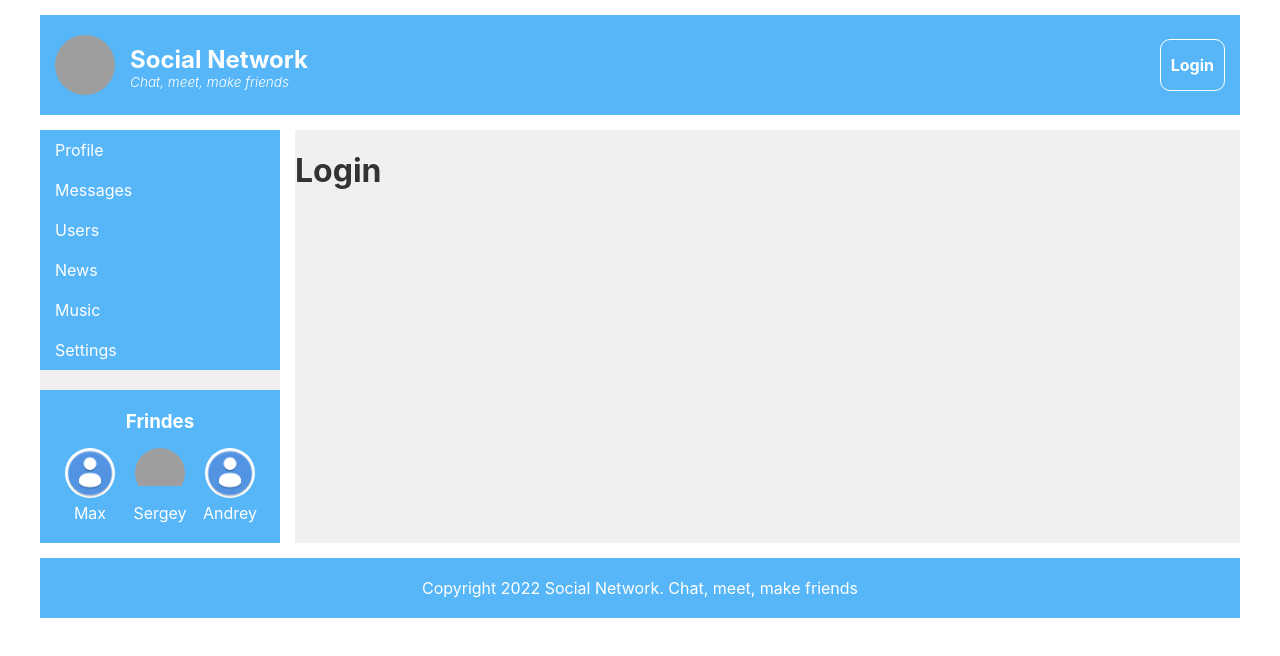
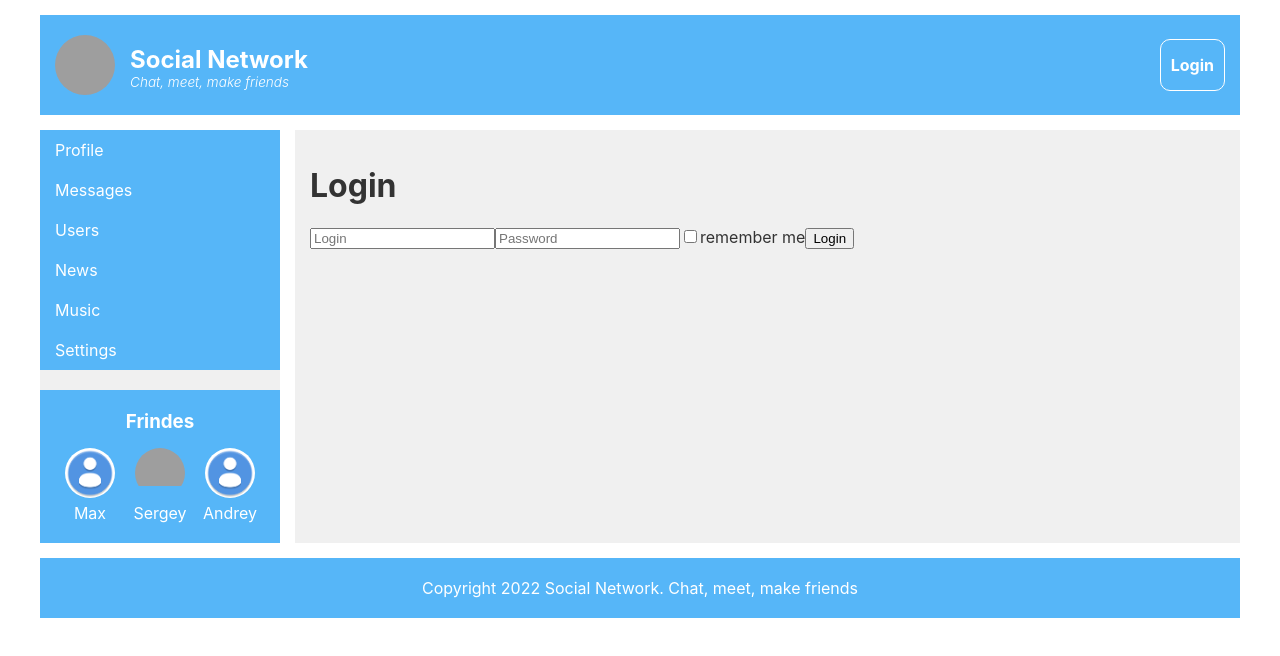
Before and after one commit to kartmax/react-social-network, a React (Create React App) app: page /login in a window 1280 px wide. Shown: the top 656 px of the page. Built offline with nearby package versions, Linux system fonts and the light colour scheme; no server answers; grey boxes are pictures that could not be loaded.

Commit message:
redux-form

```diff
--- a/package.json
+++ b/package.json
@@ -13,6 +13,7 @@
     "react-router-dom": "^6.2.1",
     "react-scripts": "5.0.0",
     "redux": "^4.1.2",
+    "redux-form": "^8.3.8",
     "redux-thunk": "^2.4.1",
     "web-vitals": "^2.1.4"
   },
--- a/src/components/Login/Login.jsx
+++ b/src/components/Login/Login.jsx
@@ -1,8 +1,31 @@
+import styles from './Login.module.css'
+import { Field, reduxForm } from 'redux-form'
 
+const LoginForm = (props) => {
+   return (
+      <form onSubmit={props.handleSubmit} action="">
+         <Field type="text" placeholder='Login' name='login' component='input' />
+         <Field type="text" placeholder='Password' name='password' component='input' />
+         <Field id="remebmerMe" type="checkbox" name='remebmerMe' component='input' />
+         <label htmlFor="remebmerMe">remember me</label>
+         <button>Login</button>
+      </form>
+   )
+}
+
+const LoginReduxFormContainer = reduxForm({
+   form: 'login'
+ })(LoginForm)
 
 const Login = (props) => {
+   const onSubmit = (formData) => {
+      console.log(formData)
+   }
    return (
-      <h1>Login</h1>
+      <div className={styles.login_wrap}>
+         <h1>Login</h1>
+         <LoginReduxFormContainer onSubmit={onSubmit} />
+      </div>
    )
 }
 
--- /dev/null
+++ b/src/components/Login/Login.module.css
@@ -0,0 +1,3 @@
+.login_wrap {
+   padding: 15px;
+}
--- a/src/redux/redux-store.js
+++ b/src/redux/redux-store.js
@@ -1,5 +1,6 @@
 import { combineReducers, createStore, applyMiddleware } from "redux";
 import thunkMiddleWare from "redux-thunk";
+import { reducer as formReducer } from 'redux-form';
 
 import ADD_NEW_POST_REDUSER from './reducers/profile-reducer';
 import ADD_NEW_MESSAGE_REDUSER from './reducers/messages-reducer';
@@ -13,7 +14,9 @@
    ADD_NEW_MESSAGE_REDUSER,
    SIDEBAR_REDUSER,
    USERS_REDUSER,
-   AUTH_REDUSER
+   AUTH_REDUSER,
+
+   form: formReducer
 });
 
 let store = createStore(redusers, applyMiddleware(thunkMiddleWare));
```
Also changed, not shown: 1 other file (tests, documents, lock files or other folders).
